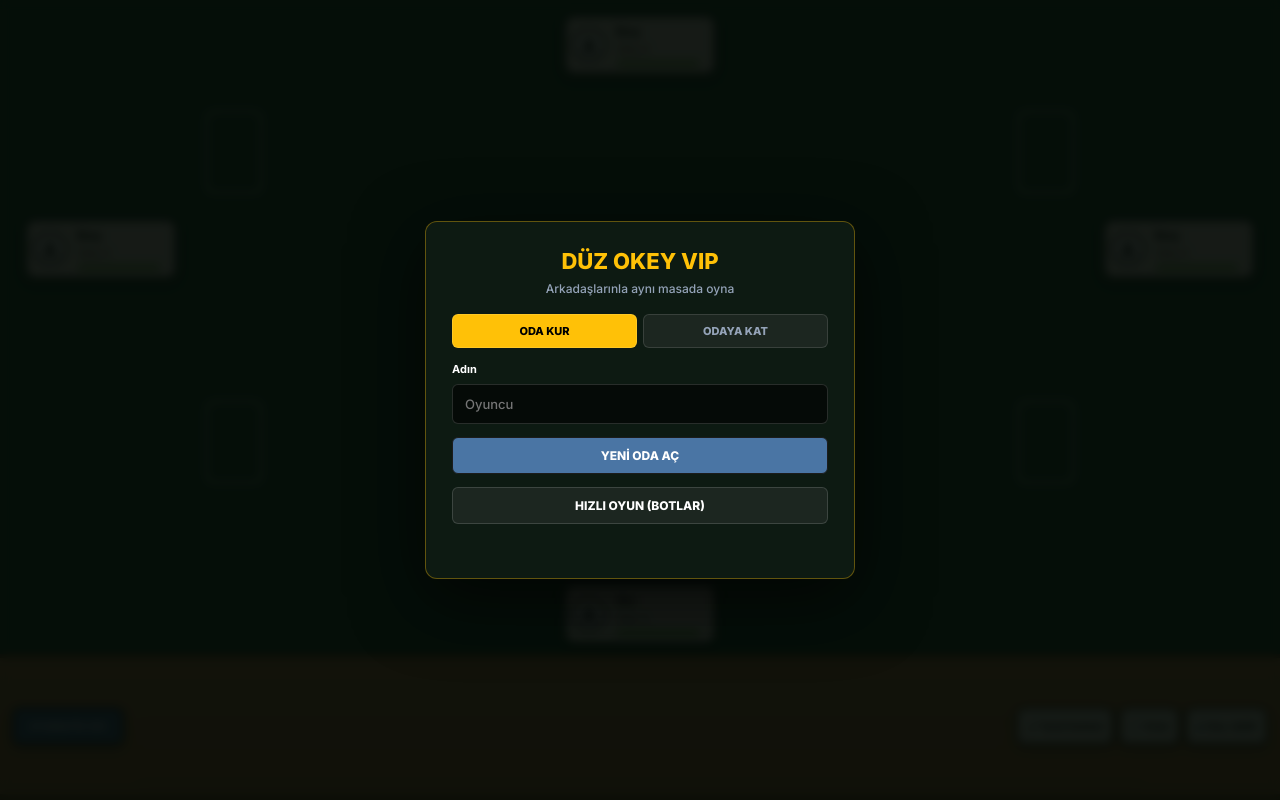
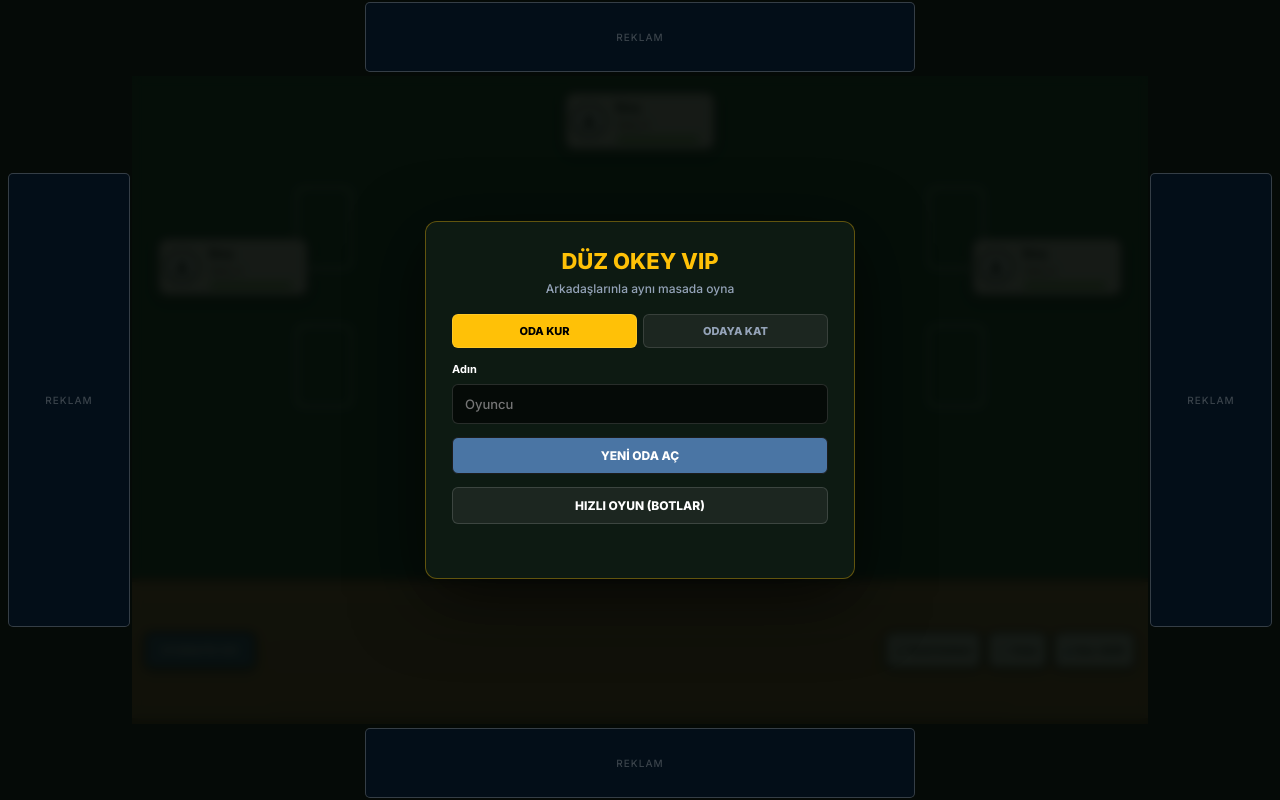
Before and after one commit to Z3r0xOn/okey-oyunu, a website: page public/index.html in a window 1280 px wide. Drawn offline with nearby package versions, Linux system fonts and the light colour scheme; no server answers.

Commit message:
Update style.css

```diff
--- a/public/style.css
+++ b/public/style.css
@@ -6,9 +6,9 @@
    ========================================================= */
 
 :root{
-    --ad-top:0px;
-    --ad-bottom:0px;
-    --side-w:0px;
+    --ad-top:76px;
+    --ad-bottom:76px;
+    --side-w:132px;
 
     --gold:#ffc107;
     --green:#255837;
@@ -66,7 +66,29 @@ button{
    ========================================================= */
 
 .ad-slot{
-    display:none;
+    position:fixed;
+
+    z-index:500;
+
+    display:flex;
+    align-items:center;
+    justify-content:center;
+
+    border:1px solid rgba(255,255,255,.2);
+
+    border-radius:5px;
+
+    background:rgba(4,15,28,.88);
+
+    color:rgba(255,255,255,.22);
+
+    font-size:10px;
+
+    letter-spacing:1px;
+
+    overflow:hidden;
+
+    pointer-events:none;
 }
 
 
```
